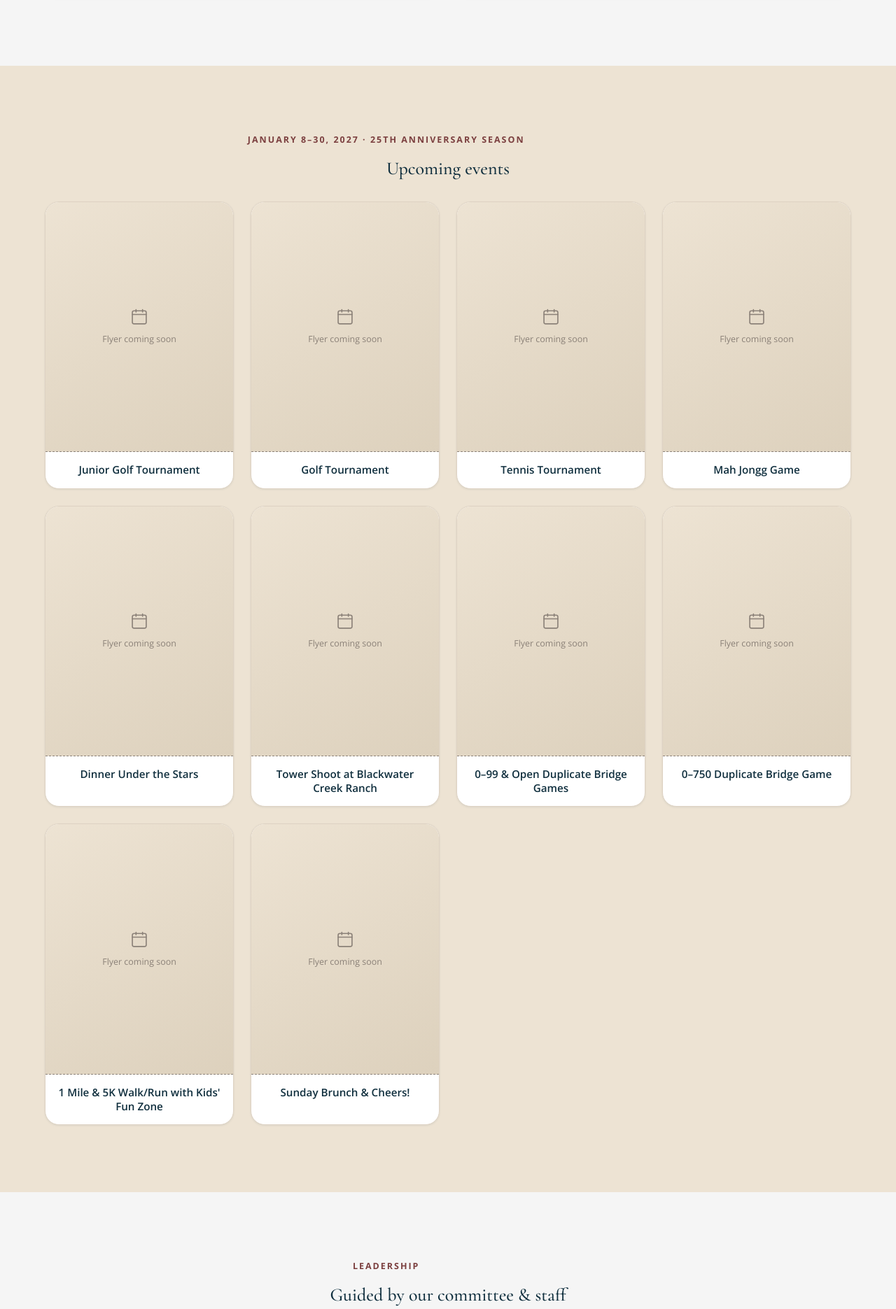
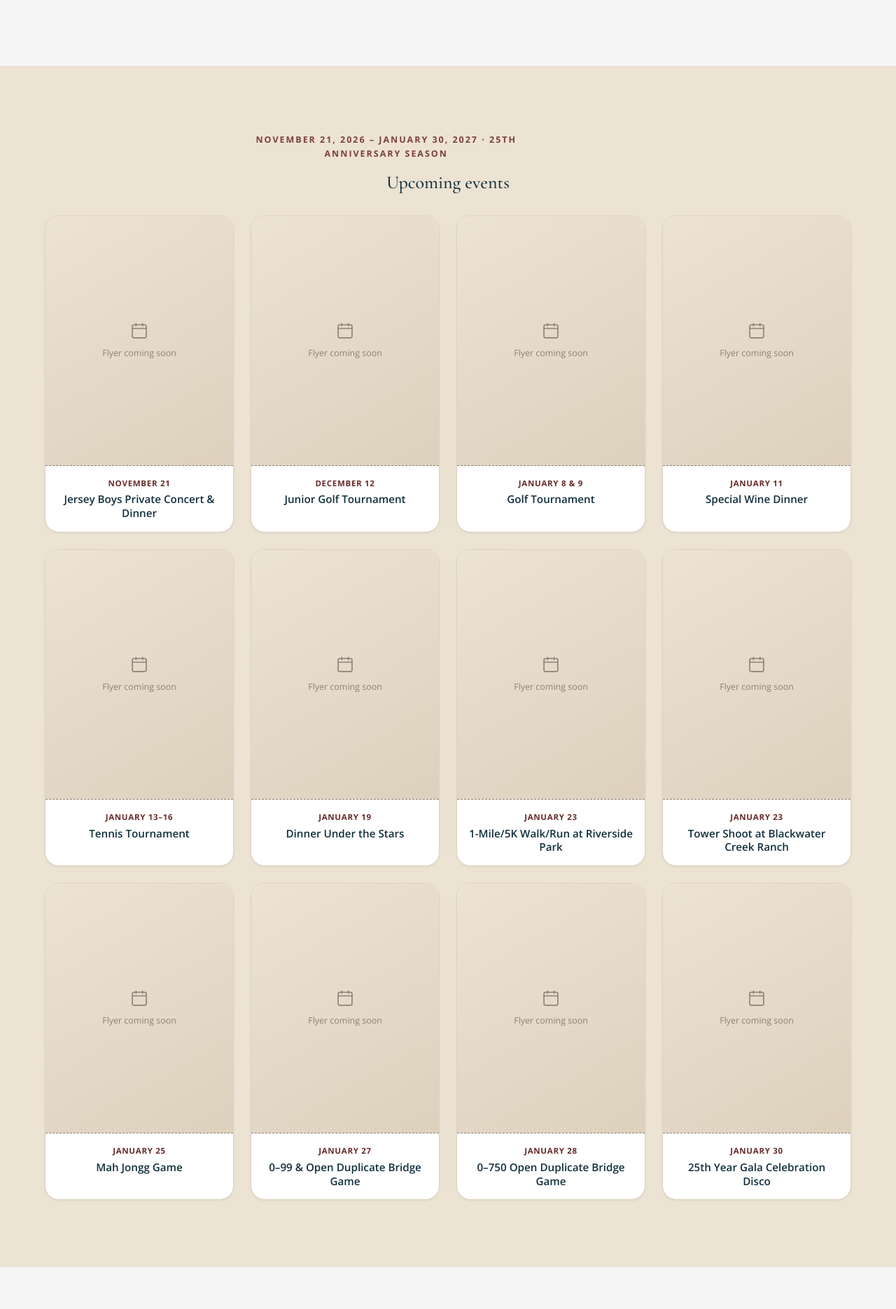
Before and after one commit to kredner-ship-it/QuailValley, a PHP site: page / in a window 1280 px wide. Shown: the part 2161-4032 px from the top of the page at 70% size. Run offline with PHP 8.4, Linux system fonts and the light colour scheme.

Commit message:
Add full 2026-2027 event lineup with per-event dates
Replace the placeholder nine-event list with the real 25th-anniversary
season lineup (Jersey Boys concert through the closing gala), and add
a per-card date label above each event name. Update the season eyebrow
to the full November 21, 2026 - January 30, 2027 date range.

Co-Authored-By: Claude Sonnet 5 <noreply@anthropic.com>
Claude-Session: https://claude.ai/code/session_01NssWCJzMTBp3NyCicFSUue

```diff
--- a/css/styles.css
+++ b/css/styles.css
@@ -485,14 +485,24 @@ button { font: inherit; }
   object-fit: cover;
 }
 .event-card__media span { font-size: 0.78rem; }
+.event-card__body {
+  padding: var(--space-2) var(--space-2);
+  text-align: center;
+}
+.event-card__date {
+  font-size: 0.72rem;
+  font-weight: 700;
+  text-transform: uppercase;
+  letter-spacing: 0.06em;
+  color: var(--maroon-700);
+  margin: 0 0 4px;
+}
 .event-card__name {
   font-family: var(--font-body);
   font-size: 0.95rem;
   font-weight: 600;
   color: var(--navy-900);
-  padding: var(--space-2) var(--space-2);
   margin: 0;
-  text-align: center;
 }
 
 /* Leadership */
--- a/index.html
+++ b/index.html
@@ -161,79 +161,129 @@
   <section class="section section-tint" id="events">
     <div class="wrap">
       <div class="section-head center">
-        <p class="eyebrow">January 8&ndash;30, 2027 &middot; 25th Anniversary Season</p>
+        <p class="eyebrow">November 21, 2026 &ndash; January 30, 2027 &middot; 25th Anniversary Season</p>
         <h2>Upcoming events</h2>
       </div>
       <div class="event-grid">
+        <article class="event-card">
+          <div class="event-card__media" role="img" aria-label="Flyer placeholder: Jersey Boys Private Concert &amp; Dinner">
+            <svg viewBox="0 0 24 24" width="28" height="28" aria-hidden="true"><rect x="3.5" y="4.5" width="17" height="16" rx="2" fill="none" stroke="currentColor" stroke-width="1.4"/><path d="M3.5 9h17M8 3v3M16 3v3" stroke="currentColor" stroke-width="1.4" stroke-linecap="round"/></svg>
+            <span>Flyer coming soon</span>
+          </div>
+          <div class="event-card__body">
+            <p class="event-card__date">November 21</p>
+            <h3 class="event-card__name">Jersey Boys Private Concert &amp; Dinner</h3>
+          </div>
+        </article>
         <article class="event-card">
           <div class="event-card__media" role="img" aria-label="Flyer placeholder: Junior Golf Tournament">
             <svg viewBox="0 0 24 24" width="28" height="28" aria-hidden="true"><rect x="3.5" y="4.5" width="17" height="16" rx="2" fill="none" stroke="currentColor" stroke-width="1.4"/><path d="M3.5 9h17M8 3v3M16 3v3" stroke="currentColor" stroke-width="1.4" stroke-linecap="round"/></svg>
             <span>Flyer coming soon</span>
           </div>
-          <h3 class="event-card__name">Junior Golf Tournament</h3>
+          <div class="event-card__body">
+            <p class="event-card__date">December 12</p>
+            <h3 class="event-card__name">Junior Golf Tournament</h3>
+          </div>
         </article>
         <article class="event-card">
           <div class="event-card__media" role="img" aria-label="Flyer placeholder: Golf Tournament">
             <svg viewBox="0 0 24 24" width="28" height="28" aria-hidden="true"><rect x="3.5" y="4.5" width="17" height="16" rx="2" fill="none" stroke="currentColor" stroke-width="1.4"/><path d="M3.5 9h17M8 3v3M16 3v3" stroke="currentColor" stroke-width="1.4" stroke-linecap="round"/></svg>
             <span>Flyer coming soon</span>
           </div>
-          <h3 class="event-card__name">Golf Tournament</h3>
+          <div class="event-card__body">
+            <p class="event-card__date">January 8 &amp; 9</p>
+            <h3 class="event-card__name">Golf Tournament</h3>
+          </div>
+        </article>
+        <article class="event-card">
+          <div class="event-card__media" role="img" aria-label="Flyer placeholder: Special Wine Dinner">
+            <svg viewBox="0 0 24 24" width="28" height="28" aria-hidden="true"><rect x="3.5" y="4.5" width="17" height="16" rx="2" fill="none" stroke="currentColor" stroke-width="1.4"/><path d="M3.5 9h17M8 3v3M16 3v3" stroke="currentColor" stroke-width="1.4" stroke-linecap="round"/></svg>
+            <span>Flyer coming soon</span>
+          </div>
+          <div class="event-card__body">
+            <p class="event-card__date">January 11</p>
+            <h3 class="event-card__name">Special Wine Dinner</h3>
+          </div>
         </article>
         <article class="event-card">
           <div class="event-card__media" role="img" aria-label="Flyer placeholder: Tennis Tournament">
             <svg viewBox="0 0 24 24" width="28" height="28" aria-hidden="true"><rect x="3.5" y="4.5" width="17" height="16" rx="2" fill="none" stroke="currentColor" stroke-width="1.4"/><path d="M3.5 9h17M8 3v3M16 3v3" stroke="currentColor" stroke-width="1.4" stroke-linecap="round"/></svg>
             <span>Flyer coming soon</span>
           </div>
-          <h3 class="event-card__name">Tennis Tournament</h3>
+          <div class="event-card__body">
+            <p class="event-card__date">January 13&ndash;16</p>
+            <h3 class="event-card__name">Tennis Tournament</h3>
+          </div>
+        </article>
+        <article class="event-card">
+          <div class="event-card__media" role="img" aria-label="Flyer placeholder: Dinner Under the Stars">
+            <svg viewBox="0 0 24 24" width="28" height="28" aria-hidden="true"><rect x="3.5" y="4.5" width="17" height="16" rx="2" fill="none" stroke="currentColor" stroke-width="1.4"/><path d="M3.5 9h17M8 3v3M16 3v3" stroke="currentColor" stroke-width="1.4" stroke-linecap="round"/></svg>
+            <span>Flyer coming soon</span>
+          </div>
+          <div class="event-card__body">
+            <p class="event-card__date">January 19</p>
+            <h3 class="event-card__name">Dinner Under the Stars</h3>
+          </div>
+        </article>
+        <article class="event-card">
+          <div class="event-card__media" role="img" aria-label="Flyer placeholder: 1-Mile/5K Walk/Run at Riverside Park">
+            <svg viewBox="0 0 24 24" width="28" height="28" aria-hidden="true"><rect x="3.5" y="4.5" width="17" height="16" rx="2" fill="none" stroke="currentColor" stroke-width="1.4"/><path d="M3.5 9h17M8 3v3M16 3v3" stroke="currentColor" stroke-width="1.4" stroke-linecap="round"/></svg>
+            <span>Flyer coming soon</span>
+          </div>
+          <div class="event-card__body">
+            <p class="event-card__date">January 23</p>
+            <h3 class="event-card__name">1-Mile/5K Walk/Run at Riverside Park</h3>
+          </div>
+        </article>
+        <article class="event-card">
+          <div class="event-card__media" role="img" aria-label="Flyer placeholder: Tower Shoot at Blackwater Creek Ranch">
+            <svg viewBox="0 0 24 24" width="28" height="28" aria-hidden="true"><rect x="3.5" y="4.5" width="17" height="16" rx="2" fill="none" stroke="currentColor" stroke-width="1.4"/><path d="M3.5 9h17M8 3v3M16 3v3" stroke="currentColor" stroke-width="1.4" stroke-linecap="round"/></svg>
+            <span>Flyer coming soon</span>
+          </div>
+          <div class="event-card__body">
+            <p class="event-card__date">January 23</p>
+            <h3 class="event-card__name">Tower Shoot at Blackwater Creek Ranch</h3>
+          </div>
         </article>
         <article class="event-card">
           <div class="event-card__media" role="img" aria-label="Flyer placeholder: Mah Jongg Game">
             <svg viewBox="0 0 24 24" width="28" height="28" aria-hidden="true"><rect x="3.5" y="4.5" width="17" height="16" rx="2" fill="none" stroke="currentColor" stroke-width="1.4"/><path d="M3.5 9h17M8 3v3M16 3v3" stroke="currentColor" stroke-width="1.4" stroke-linecap="round"/></svg>
             <span>Flyer coming soon</span>
           </div>
-          <h3 class="event-card__name">Mah Jongg Game</h3>
+          <div class="event-card__body">
+            <p class="event-card__date">January 25</p>
+            <h3 class="event-card__name">Mah Jongg Game</h3>
+          </div>
         </article>
         <article class="event-card">
-          <div class="event-card__media" role="img" aria-label="Flyer placeholder: Dinner Under the Stars">
+          <div class="event-card__media" role="img" aria-label="Flyer placeholder: 0&ndash;99 and Open Duplicate Bridge Game">
             <svg viewBox="0 0 24 24" width="28" height="28" aria-hidden="true"><rect x="3.5" y="4.5" width="17" height="16" rx="2" fill="none" stroke="currentColor" stroke-width="1.4"/><path d="M3.5 9h17M8 3v3M16 3v3" stroke="currentColor" stroke-width="1.4" stroke-linecap="round"/></svg>
             <span>Flyer coming soon</span>
           </div>
-          <h3 class="event-card__name">Dinner Under the Stars</h3>
+          <div class="event-card__body">
+            <p class="event-card__date">January 27</p>
+            <h3 class="event-card__name">0&ndash;99 &amp; Open Duplicate Bridge Game</h3>
+          </div>
         </article>
         <article class="event-card">
-          <div class="event-card__media" role="img" aria-label="Flyer placeholder: Tower Shoot at Blackwater Creek Ranch">
+          <div class="event-card__media" role="img" aria-label="Flyer placeholder: 0&ndash;750 Open Duplicate Bridge Game">
             <svg viewBox="0 0 24 24" width="28" height="28" aria-hidden="true"><rect x="3.5" y="4.5" width="17" height="16" rx="2" fill="none" stroke="currentColor" stroke-width="1.4"/><path d="M3.5 9h17M8 3v3M16 3v3" stroke="currentColor" stroke-width="1.4" stroke-linecap="round"/></svg>
             <span>Flyer coming soon</span>
           </div>
-          <h3 class="event-card__name">Tower Shoot at Blackwater Creek Ranch</h3>
+          <div class="event-card__body">
+            <p class="event-card__date">January 28</p>
+            <h3 class="event-card__name">0&ndash;750 Open Duplicate Bridge Game</h3>
+          </div>
         </article>
         <article class="event-card">
-          <div class="event-card__media" role="img" aria-label="Flyer placeholder: 0&ndash;99 and Open Duplicate Bridge Games">
+          <div class="event-card__media" role="img" aria-label="Flyer placeholder: 25th Year Gala Celebration Disco">
             <svg viewBox="0 0 24 24" width="28" height="28" aria-hidden="true"><rect x="3.5" y="4.5" width="17" height="16" rx="2" fill="none" stroke="currentColor" stroke-width="1.4"/><path d="M3.5 9h17M8 3v3M16 3v3" stroke="currentColor" stroke-width="1.4" stroke-linecap="round"/></svg>
             <span>Flyer coming soon</span>
           </div>
-          <h3 class="event-card__name">0&ndash;99 &amp; Open Duplicate Bridge Games</h3>
-        </article>
-        <article class="event-card">
-          <div class="event-card__media" role="img" aria-label="Flyer placeholder: 0&ndash;750 Duplicate Bridge Game">
-            <svg viewBox="0 0 24 24" width="28" height="28" aria-hidden="true"><rect x="3.5" y="4.5" width="17" height="16" rx="2" fill="none" stroke="currentColor" stroke-width="1.4"/><path d="M3.5 9h17M8 3v3M16 3v3" stroke="currentColor" stroke-width="1.4" stroke-linecap="round"/></svg>
-            <span>Flyer coming soon</span>
+          <div class="event-card__body">
+            <p class="event-card__date">January 30</p>
+            <h3 class="event-card__name">25th Year Gala Celebration Disco</h3>
           </div>
-          <h3 class="event-card__name">0&ndash;750 Duplicate Bridge Game</h3>
-        </article>
-        <article class="event-card">
-          <div class="event-card__media" role="img" aria-label="Flyer placeholder: 1 Mile and 5K Walk/Run with Kids' Fun Zone">
-            <svg viewBox="0 0 24 24" width="28" height="28" aria-hidden="true"><rect x="3.5" y="4.5" width="17" height="16" rx="2" fill="none" stroke="currentColor" stroke-width="1.4"/><path d="M3.5 9h17M8 3v3M16 3v3" stroke="currentColor" stroke-width="1.4" stroke-linecap="round"/></svg>
-            <span>Flyer coming soon</span>
-          </div>
-          <h3 class="event-card__name">1 Mile &amp; 5K Walk/Run with Kids' Fun Zone</h3>
-        </article>
-        <article class="event-card">
-          <div class="event-card__media" role="img" aria-label="Flyer placeholder: Sunday Brunch and Cheers">
-            <svg viewBox="0 0 24 24" width="28" height="28" aria-hidden="true"><rect x="3.5" y="4.5" width="17" height="16" rx="2" fill="none" stroke="currentColor" stroke-width="1.4"/><path d="M3.5 9h17M8 3v3M16 3v3" stroke="currentColor" stroke-width="1.4" stroke-linecap="round"/></svg>
-            <span>Flyer coming soon</span>
-          </div>
-          <h3 class="event-card__name">Sunday Brunch &amp; Cheers!</h3>
         </article>
       </div>
     </div>
```
